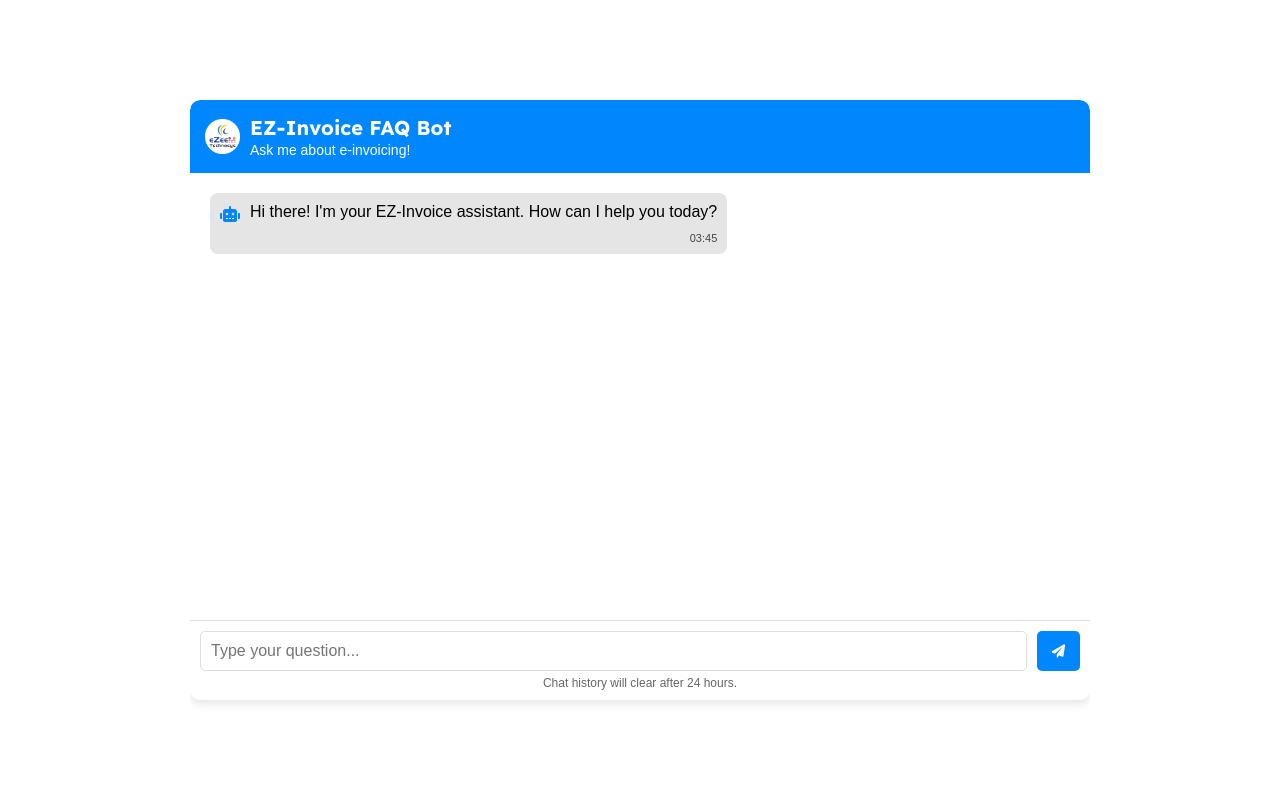
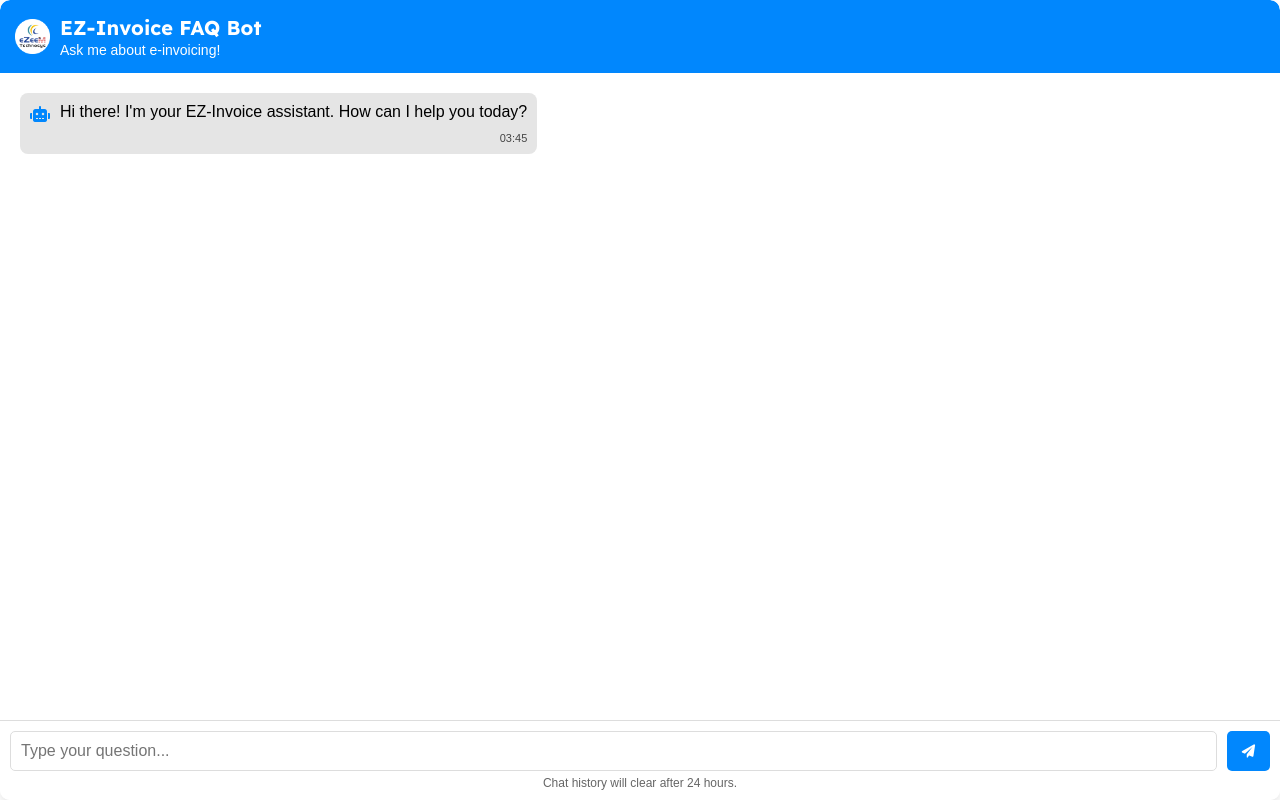
Before and after one commit to ema4ezeem/ezee-e-invoice, a Flask app: page / in a window 1280 px wide. Run offline with Flask 3, Linux system fonts and the light colour scheme.

Commit message:
Update index.html

```diff
--- a/templates/index.html
+++ b/templates/index.html
@@ -19,10 +19,10 @@
             align-items: center;
         }
         .chat-container {
-            width: 80vw;
-            max-width: 900px;
-            height: 80vh;
-            max-height: 600px;
+            width: 100vw;
+            max-width: 2000px;
+            height: 100vh;
+            max-height: 1400px;
             background: white;
             border-radius: 10px;
             overflow: hidden;
```
